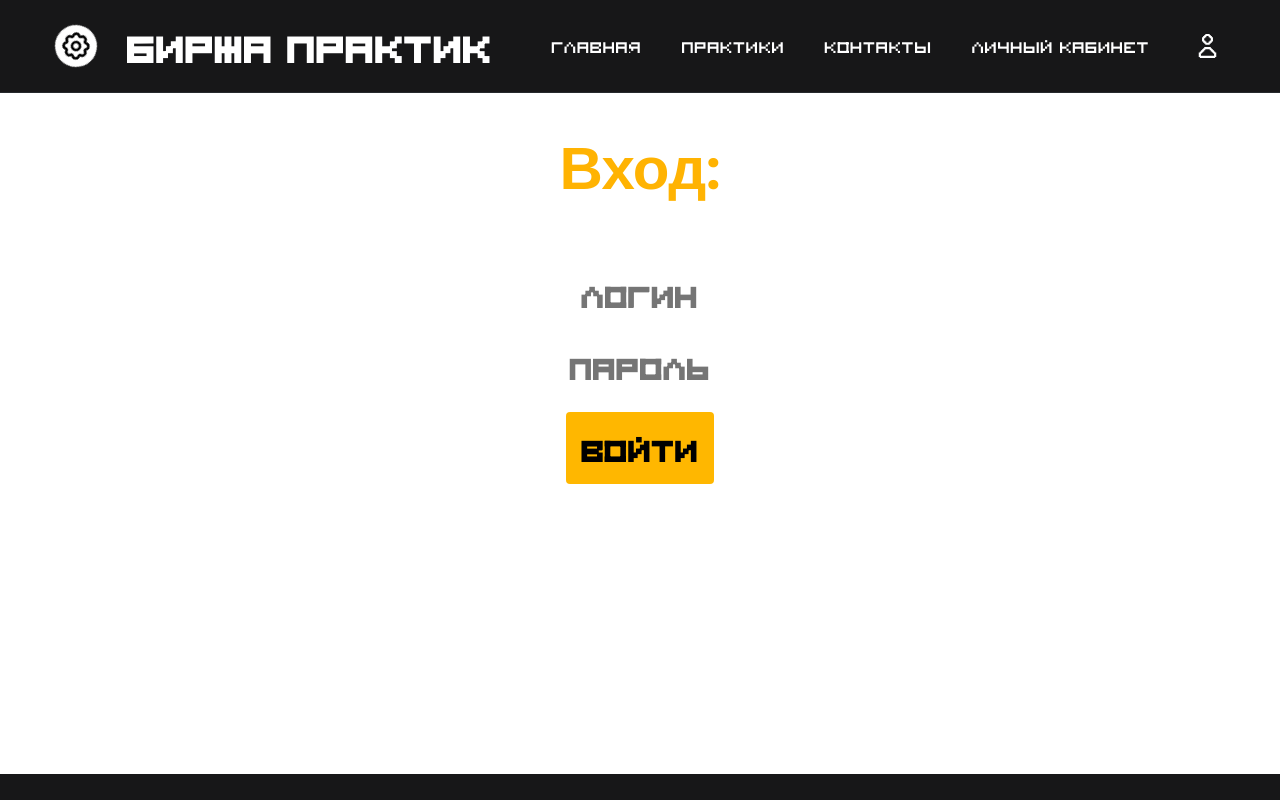
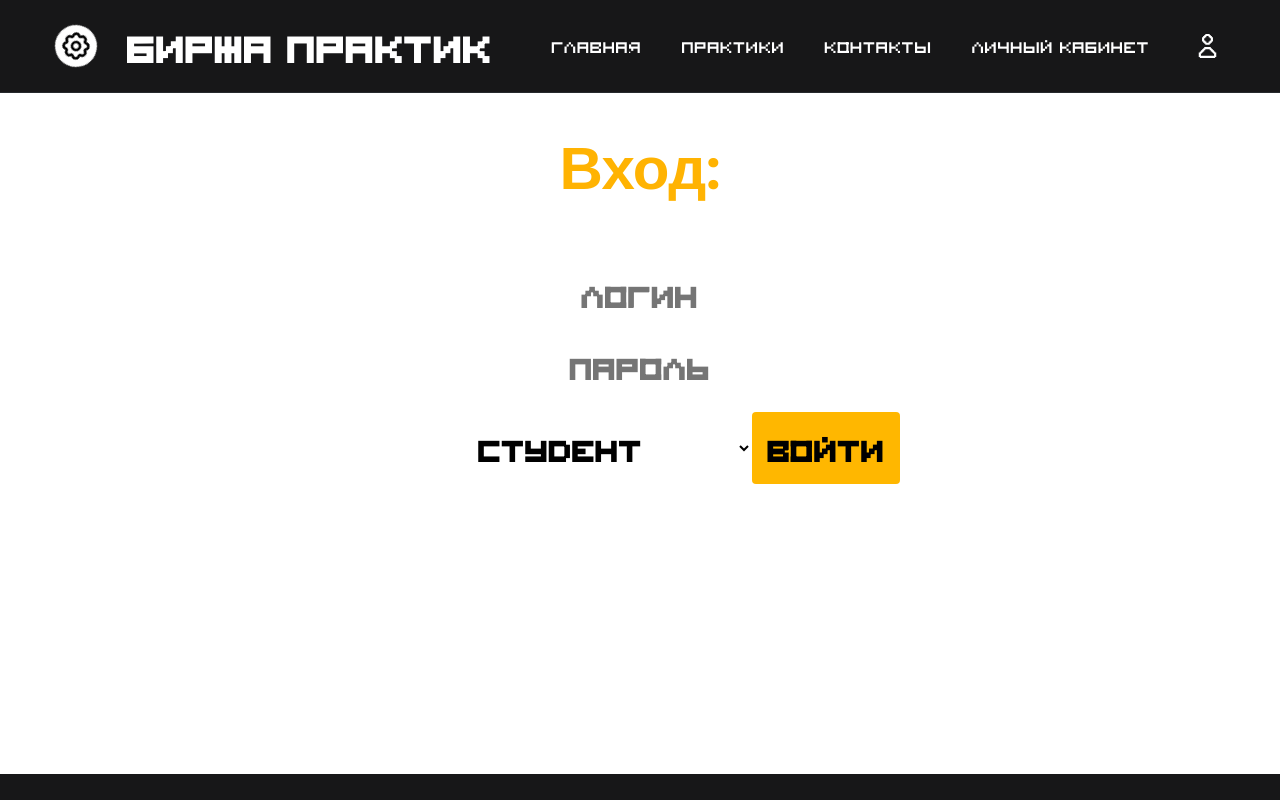
Before and after one commit to m3kskssssssss/web-uralsky-pelmeni, a React (Create React App) app: page /login in a window 1280 px wide. Shown: the top 800 px of the page. Built offline with nearby package versions, Linux system fonts and the light colour scheme.

Commit message:
входы

```diff
--- a/src/components/navbar/Login.js
+++ b/src/components/navbar/Login.js
@@ -3,6 +3,7 @@ import React, { useState } from 'react';
 const Login = () => {
     const [login, setLogin] = useState('');
     const [password, setPassword] = useState('');
+    const [userCategory, setUserCategory] = useState('student'); // Значение по умолчанию
     const [error, setError] = useState('');
 
     const handleSubmit = async (e) => {
@@ -14,7 +15,7 @@ const Login = () => {
             headers: {
                 'Content-Type': 'application/json',
             },
-            body: JSON.stringify({ email: login, password }),
+            body: JSON.stringify({ login, password, userCategory }), // Добавляем категорию
         });
 
         const data = await response.json();
@@ -22,8 +23,8 @@ const Login = () => {
         if (response.ok) {
             // Успешный вход
             localStorage.setItem('user', JSON.stringify(data)); // Сохраняем данные пользователя
+            alert('Вход успешен!');
             // Можно перенаправить пользователя на другую страницу
-            alert('Вход успешен!');
         } else {
             // Ошибка входа
             setError(data.message);
@@ -54,6 +55,16 @@ const Login = () => {
                                 onChange={(e) => setPassword(e.target.value)}
                                 required
                             />
+                            <select
+                                className="title-2"
+                                value={userCategory}
+                                onChange={(e) => setUserCategory(e.target.value)}
+                                required
+                            >
+                                <option value="student">Студент</option>
+                                <option value="teacher">Университет/СПО</option>
+                                <option value="enterprise">Предприятие</option>
+                            </select>
                             <button className="title-2" type="submit">Войти</button>
                         </form>
                     </li>
--- a/src/components/navbar/Register.js
+++ b/src/components/navbar/Register.js
@@ -60,7 +60,7 @@ const Register = () => {
                 required
               >
                 <option value="student">Студент</option>
-                <option value="teacher">Преподаватель</option>
+                <option value="teacher">Университет/СПО</option>
                 <option value="enterprise">Предприятие</option>
               </select>
               <button className="title-2" type="submit">Зарегистрироваться</button>
--- a/src/pages/Personal.js
+++ b/src/pages/Personal.js
@@ -29,8 +29,9 @@ const Personal = () => {
                                 <input type="text" placeholder="Фамилия" />
                                 <input type="text" placeholder="Отчество" />
                                 <input type="number" placeholder="Возраст" />
+                                <p type="text">Пол</p>
                                 <select>
-                                    <option value="">Пол</option>
+                                    <option value=""></option>
                                     <option value="male">Мужской</option>
                                     <option value="female">Женский</option>
                                 </select>
```
Also changed, not shown: 1 other file (tests, documents, lock files or other folders).
